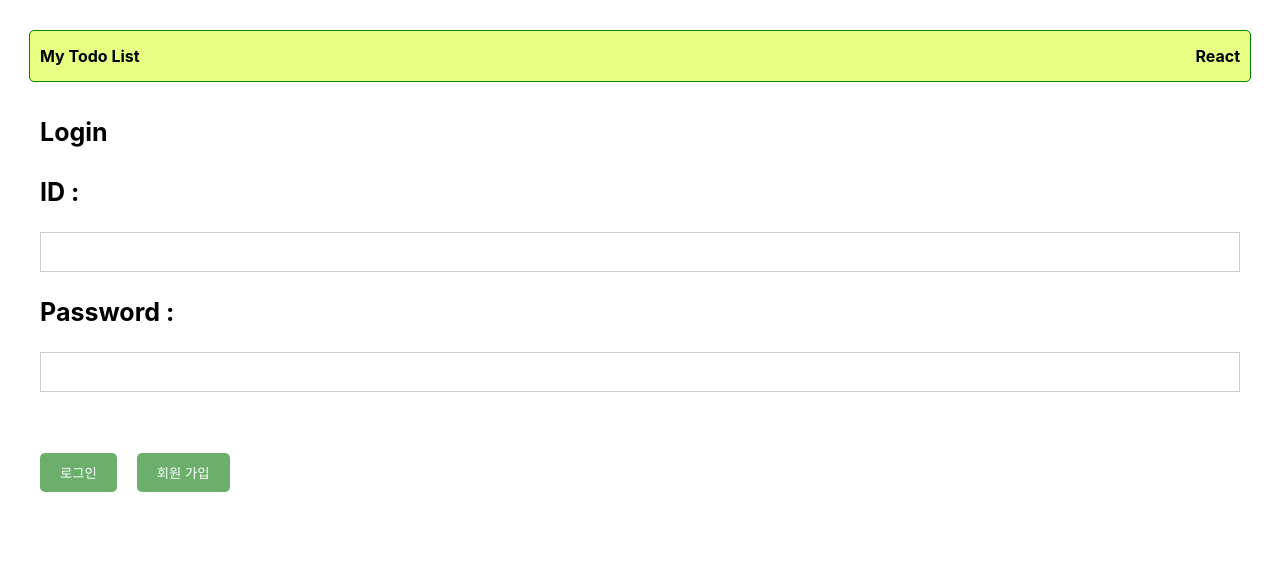
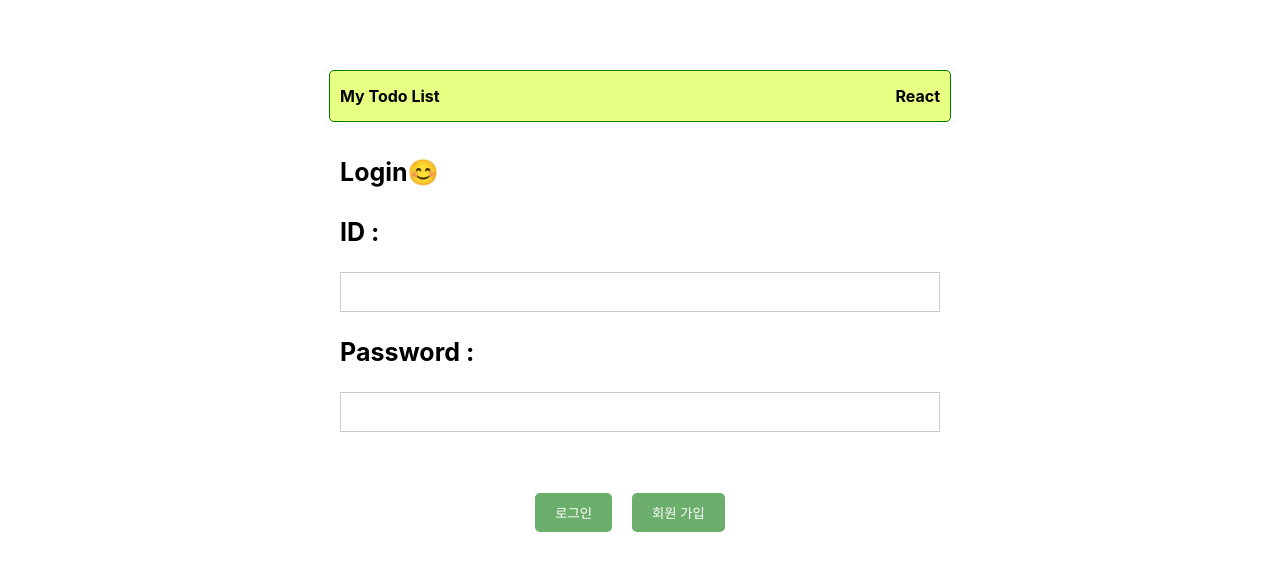
Before and after one commit to juninkorea95/Week3_project, a React (Create React App) app: page / in a window 1280 px wide. Shown: the top 570 px of the page. Built offline with nearby package versions, Linux system fonts and the light colour scheme.

Commit message:
Feat : login, register 페이지 css 수정

```diff
--- a/src/pages/AddTodo.js
+++ b/src/pages/AddTodo.js
@@ -34,7 +34,7 @@ function AddTodo() {
     return (
     <>
         <StTopBox>
-            <div><Link to = {`/home`} style={{ textDecoration: 'none', color: 'gray' }}>Home</Link></div>
+            <div><Link to = {`/home`} style={{marginLeft: '10px', fontSize: '20px' }}>🏠</Link></div>
             <div>React</div>
         </StTopBox>
 
--- a/src/pages/Login.jsx
+++ b/src/pages/Login.jsx
@@ -1,10 +1,27 @@
-import { StTopBox, StTextBox, StInputBox, StButtonBox, StButton } from "../styles/styleCollection"
+import { StTopBox, StTextBox, StInputBox, StButtonBox, StButton, StLoginBox } from "../styles/styleCollection"
 import useInput from "../hooks/useInput"
 import React, { useEffect } from 'react';
 import { useState } from 'react';
 import { useNavigate } from 'react-router';
 import axios from 'axios';
 import { useCookies } from 'react-cookie';
+import styled from "styled-components";
+
+const StNewTopBox = styled(StTopBox)`
+width: ${(props) => props.width || '600px'};
+`
+const StNewTextBox = styled(StTextBox)`
+width: ${(props) => props.width || '600px'};
+`
+
+const StNewInputBox = styled(StInputBox)`
+width: ${(props) => props.width || '600px'};
+`
+
+const StNewButtonBox = styled(StButtonBox)`
+width: ${(props) => props.width || '600px'};
+justify-content: ${(props) => props.justifyContent || 'center'};
+`
 
 function Login () {
     const navigate = useNavigate()
@@ -67,43 +84,43 @@ function Login () {
 
 
     return (
-        <>
-            <StTopBox style = {{backgroundColor: 'rgb(230, 270, 130)', fontWeight:'bold'}}>
+        <StLoginBox>
+            <StNewTopBox style = {{fontWeight:'bold'}}>
                 <div>My Todo List</div>
                 <div>React</div>
-            </StTopBox>
+            </StNewTopBox>
 
-            <StTextBox>Login</StTextBox>
+            <StNewTextBox>Login😊</StNewTextBox>
 
 
-                <StTextBox style ={{height: '20px'}}>ID : </StTextBox>
-                <StInputBox>
+                <StNewTextBox style ={{height: '20px'}}>ID : </StNewTextBox>
+                <StNewInputBox>
                 <input
                 style = {{height: '40px'}}
                 type ="text"
                 value = {id}
                 onChange = {onChangeIdHandler}
                 />
-                </StInputBox>
+                </StNewInputBox>
 
 
-                <StTextBox style ={{height: '20px'}}>Password : </StTextBox>
-                <StInputBox>
+                <StNewTextBox style ={{height: '20px'}}>Password : </StNewTextBox>
+                <StNewInputBox>
                 <input
                 style = {{height: '40px'}}
                 type ="password"
                 value = {pw}
                 onChange = {onChangePwHandler}
                 />
-                </StInputBox>
+                </StNewInputBox>
 
 
-            <StButtonBox style ={{marginTop : 0}}>
+            <StNewButtonBox style ={{marginTop : 0}}>
             <StButton type= 'button' onClick={loginHandler}>로그인</StButton>
             <StButton onClick={()=>{navigate('/register')}}>회원 가입</StButton>
-            </StButtonBox>
+            </StNewButtonBox>
 
-        </>
+        </StLoginBox>
     )
 }
 
--- a/src/pages/Register.jsx
+++ b/src/pages/Register.jsx
@@ -5,10 +5,27 @@ import { useNavigate } from 'react-router';
 import styled from 'styled-components';
 
 const StyledStTextBox = styled(StTextBox)`
+  width  : ${(props) => props.width || '600px'};
   height: ${(props) => props.height || '50px'};
   font-size: ${(props) => props.fontSize || '10px'};
   align-items: ${(props) => props.alignItems || 'flex-start'};
   color: ${(props) => props.color || 'red'};
+`
+
+const StNewTopBox = styled(StTopBox)`
+width: ${(props) => props.width || '600px'};
+`
+const StNewTextBox = styled(StTextBox)`
+width: ${(props) => props.width || '600px'};
+`
+
+const StNewInputBox = styled(StInputBox)`
+width: ${(props) => props.width || '600px'};
+`
+
+const StNewButtonBox = styled(StButtonBox)`
+width: ${(props) => props.width || '600px'};
+justify-content: ${(props) => props.justifyContent || 'center'};
 `
 
 
@@ -63,47 +80,50 @@ function Register () {
             } catch (error) {
                 alert(error.response.data.message);
             }
+        } else {
+            alert ('규정에 맞는 아이디와 비밀번호를 입력해 주세요!')
         }
     };
 
 
     return (
-        <>
-            <StTopBox style = {{backgroundColor: 'rgb(230, 270, 130)', fontWeight:'bold'}}>
+        <div style ={{marginTop: '70px'}}>
+            <StNewTopBox style = {{backgroundColor: 'rgb(230, 270, 130)', fontWeight:'bold'}}>
                 <div>My Todo List</div>
                 <div>React</div>
-            </StTopBox>
+            </StNewTopBox>
 
-            <StTextBox>회원 가입</StTextBox>
+            <StNewTextBox>회원 가입</StNewTextBox>
 
-                <StTextBox style ={{height: '20px'}}>ID : </StTextBox>
-                <StInputBox>
+                <StNewTextBox style ={{height: '20px'}}>ID : </StNewTextBox>
+                <StNewInputBox>
                 <input
                 style = {{height: '40px'}}
                 type ="text"
                 value = {idValue}
                 onChange = {onChangeId}
                 />
-                </StInputBox>
+                </StNewInputBox>
                 <StyledStTextBox>{idMessage}</StyledStTextBox>
 
-                <StTextBox  style ={{height: '20px'}}>Password : </StTextBox>
-                <StInputBox>
+                <StNewTextBox  style ={{height: '20px'}}>Password : </StNewTextBox>
+                <StNewInputBox>
                 <input
                 style = {{height: '40px'}}
                 type ="password"
                 value = {pwValue}
                 onChange = {onChangePw}
                 />
-                </StInputBox>
+                </StNewInputBox>
                 <StyledStTextBox>{pwMessage}</StyledStTextBox>
 
 
-            <StButtonBox style ={{marginTop : 0}}>
+            <StNewButtonBox style ={{marginTop : 0}}>
             <StButton type="button" onClick={joinHandler}>가입 완료</StButton>
-            </StButtonBox>
+            <StButton onClick={()=>{navigate('/')}}>이전으로</StButton>
+            </StNewButtonBox>
 
-        </>
+        </div>
     );
 }
 
--- a/src/styles/styleCollection.js
+++ b/src/styles/styleCollection.js
@@ -1,7 +1,7 @@
 import styled from "styled-components";
 
 const StTopBox = styled.div`
-    background-Color: pink;
+    background-Color: rgb(230, 270, 130);
     width: 1200px;
     height: 50px;
     border: 1px solid green;
@@ -23,7 +23,7 @@ const StBox = styled.div`
     border-radius: 5px;
     display: flex;
     align-items: center;
-    justify-content: ${props => props.justifyContent || 'space-between'};
+    justify-content: space-between;
     padding-left: 10px;
     padding-right: 10px;
     margin: 0 auto;
@@ -83,5 +83,14 @@ const StButton = styled.button`
         margin-right: 20px;
 `
 
+const StLoginBox = styled.div`
+    width: 800px;
+    height: 600px;
+    justify-content: center;
+    align-items: center;
+    margin: auto;
+    margin-top: 70px;
+`
 
-export {StTopBox, StBox, StInputBox, StTextBox, StButtonBox, StButton}
+
+export {StTopBox, StBox, StInputBox, StTextBox, StButtonBox, StButton, StLoginBox}
```
